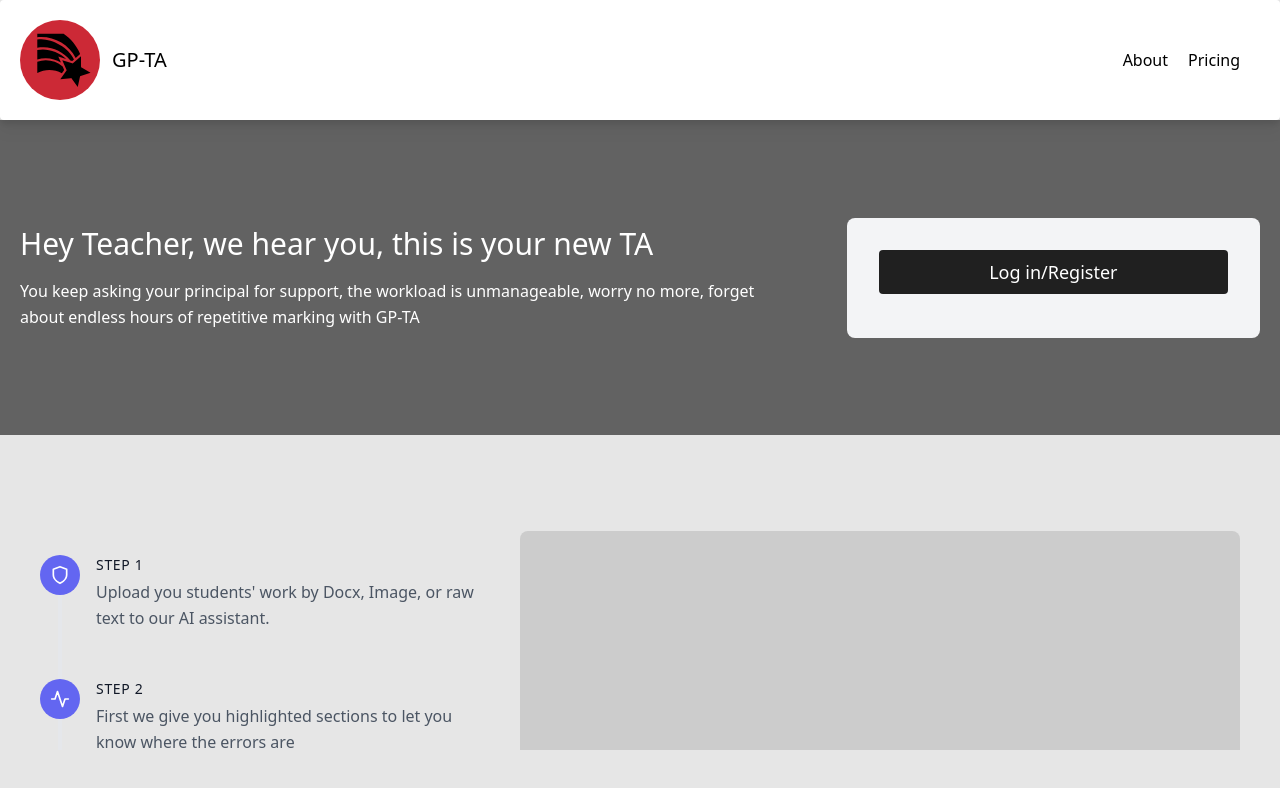
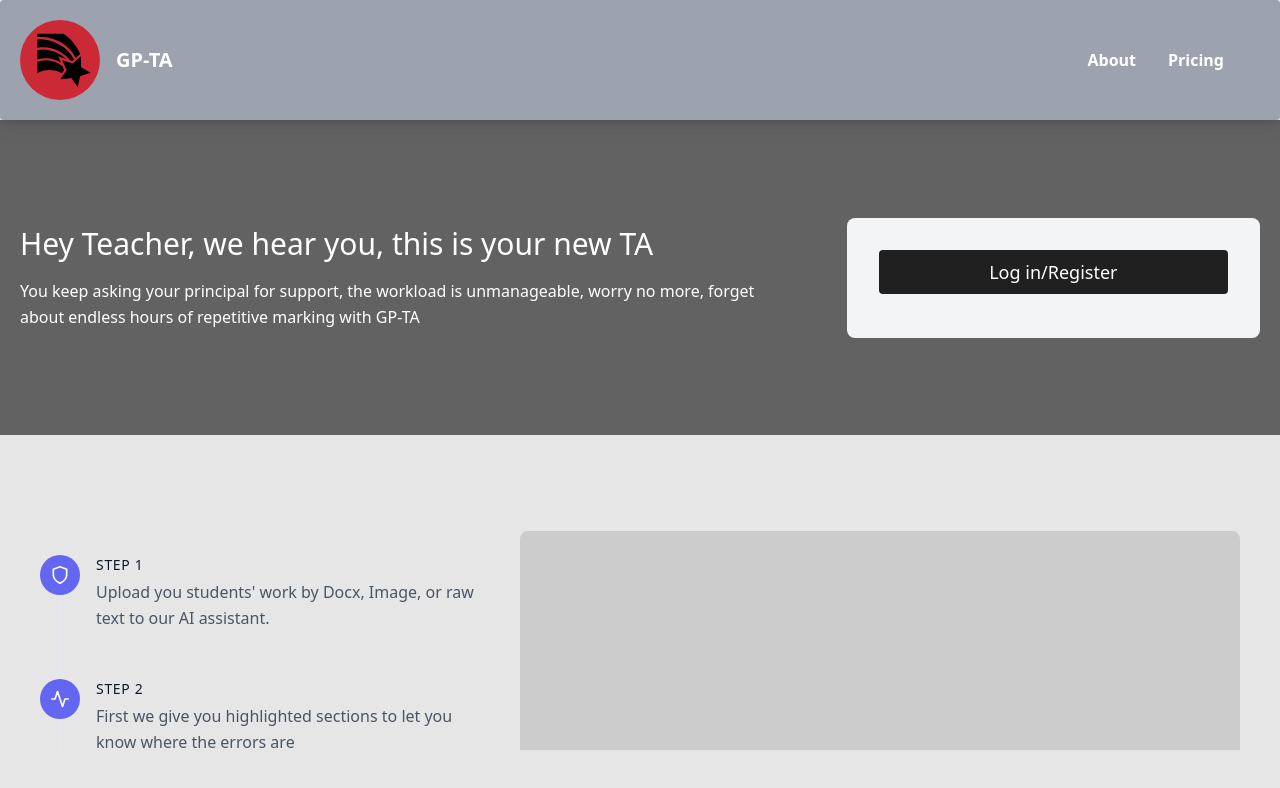
Before and after one commit to Kennyk22/GP-TA, a React (Create React App) app in the folder client/: page / in a window 1280 px wide. Shown: the top 788 px of the page. Built offline with nearby package versions, Linux system fonts and the light colour scheme.

Commit message:
stylings

```diff
--- a/client/src/App.tsx
+++ b/client/src/App.tsx
@@ -19,9 +19,9 @@ function App() {
   const {isAuthenticated}= useAuth0()
 
   return (
-    <div className='flex flex-col h-screen'>
       <Router>
-      <Header/>
+      <Header />
+     <div className='flex flex-col h-screen'>
         <Routes>
           <Route path="/" element={isAuthenticated ?
              <Dashboard/> :
@@ -31,8 +31,8 @@ function App() {
           <Route path="/pricing" element={<Pricing />} />
           <Route path="/completion" element={<Completion/>}/>
         </Routes>
+        </div>
       </Router>
-    </div>
   );
 }
 
--- a/client/src/Components/DropDown.tsx
+++ b/client/src/Components/DropDown.tsx
@@ -47,7 +47,7 @@ export default function DropDown({array, name, checkGrammar}: {array: Student[],
   return (
     <Menu as="div" className="relative ml-3 inline-block text-left">
       <div className=' mt-5 lg:mt-2'>
-        <Menu.Button className="inline-flex w-full justify-center rounded-md border border-gray-300 bg-black px-4 py-2 text-sm font-medium text-white shadow-sm hover:bg-gray-700 focus:outline-none focus:ring-2 focus:ring-red-700 focus:ring-offset-2 focus:ring-offset-gray-100">
+        <Menu.Button className="inline-flex w-full justify-center rounded-md border border-gray-300 bg-black px-4 py-2 font-bold text-white shadow-sm hover:bg-gray-700 focus:outline-none focus:ring-2 focus:ring-red-700 focus:ring-offset-2 focus:ring-offset-gray-100 transition duration-200 ease-in-out">
           {dropState.selectedStudent ? dropState.selectedStudent :  name}
           <ChevronDownIcon className="-mr-1 ml-2 h-5 w-5" aria-hidden="true" />
         </Menu.Button>
--- a/client/src/Components/DropDownAssignment.tsx
+++ b/client/src/Components/DropDownAssignment.tsx
@@ -46,7 +46,7 @@ export default function DropDownAssignment({array, title, checkGrammar}: {array:
   return (
     <Menu as="div" className="relative inline-block text-left">
       <div className=' mt-5 lg:mt-2'>
-        <Menu.Button className="inline-flex w-full justify-center rounded-md border border-gray-300 bg-black px-4 py-2 text-sm font-medium text-white shadow-sm hover:bg-gray-700 focus:outline-none focus:ring-2 focus:ring-red-700 focus:ring-offset-2 focus:ring-offset-gray-100">
+        <Menu.Button className="inline-flex w-full justify-center rounded-md border border-gray-300 bg-black px-4 py-2 font-bold text-white shadow-sm hover:bg-gray-700 focus:outline-none focus:ring-2 focus:ring-red-700 focus:ring-offset-2 focus:ring-offset-gray-100 transition duration-200 ease-in-out">
           {dropState.selectedTitle ? dropState.selectedTitle : title}
           <ChevronDownIcon className="-mr-1 ml-2 h-5 w-5" aria-hidden="true" />
         </Menu.Button>
--- a/client/src/Components/FormAddAssignment.tsx
+++ b/client/src/Components/FormAddAssignment.tsx
@@ -39,7 +39,7 @@ const {getAccessTokenSilently} = useAuth0()
         <input onChange={(e) =>setTitle(e.target.value) } value={title} type="text" id="full-name" name="full-name" className="w-full bg-white rounded border border-gray-300 focus:border-red-700 focus:ring-2 focus:ring-red-200 text-base outline-none text-gray-700 py-1 px-3 leading-8 transition-colors duration-200 ease-in-out"/>
       </div>
 
-        <button onClick={handleSubmit} className="text-white bg-black border-0 py-2 px-8 focus:outline-none hover:bg-yellow-400 hover:text-black rounded text-lg">Add new assignment</button>
+        <button onClick={handleSubmit} className="text-white bg-black border-0 py-2 px-8 font-bold focus:outline-none hover:bg-red-700 hover:text-white rounded text-lg">Add new assignment</button>
     </div>
         </>
       ) : null}
--- a/client/src/Components/FormAddStudent.tsx
+++ b/client/src/Components/FormAddStudent.tsx
@@ -38,7 +38,7 @@ const {getAccessTokenSilently} = useAuth0()
         <input onChange={(e) =>setName(e.target.value) } value={name} type="text" id="full-name" name="full-name" className="w-full bg-white rounded border border-gray-300 focus:border-red-700 focus:ring-2 focus:ring-red-200 text-base outline-none text-gray-700 py-1 px-3 leading-8 transition-colors duration-200 ease-in-out"/>
       </div>
 
-        <button onClick={handleSubmit} className="text-white bg-black border-0 py-2 px-8 focus:outline-none hover:bg-yellow-400 hover:text-black rounded text-lg">Add new student</button>
+        <button onClick={handleSubmit} className="text-white font-bold bg-black border-0 py-2 px-8 focus:outline-none hover:bg-red-700 hover:text-black rounded text-lg">Add new student</button>
     </div>
         </>
       ) : null}
--- a/client/src/Components/GPTA.tsx
+++ b/client/src/Components/GPTA.tsx
@@ -143,8 +143,10 @@ const formatText = (text:any) => {
         {/* <Link to="/teacherNotes"><button className='bg-[#cc2936] hover:bg-[#cc2936] text-black font-bold py-2 bg-opacity-90 px-4 rounded-md shadow-md m-3 w-[60%]'>take me to teacher Notes</button></Link> */}
         {/* <DropDown name = {'Assignments'} array= {GPTAstate.allStudents} checkGrammar={checkGrammar}/> */}
         <div className='mr-7 mt-1'>
-        {GPTAstate.allAssignments ? <DropDownAssignment title={'assignments'} array={GPTAstate.allAssignments}  checkGrammar={checkGrammar} /> : 'loading assignments'}
-        {GPTAstate.allStudents ? <DropDown name={'Students'} array={GPTAstate.allStudents} checkGrammar={checkGrammar} /> : 'loading students'}
+        {GPTAstate.allAssignments ? <DropDownAssignment title={'assignments'} array={GPTAstate.allAssignments}  checkGrammar={checkGrammar} /> :  <p className="bg-red-700 text-white active:bg-black-600 font-bold uppercase text-sm px-4 py-2 ml-7 rounded shadow hover:shadow-lg outline-none focus:outline-none mb-1  ease-linear transition-all duration-150"
+> loading assignments</p>}
+        {GPTAstate.allStudents ? <DropDown name={'Students'} array={GPTAstate.allStudents} checkGrammar={checkGrammar} /> :  <p className="bg-red-700 text-white active:bg-black-600 font-bold uppercase text-sm px-4 py-2 ml-7 rounded shadow hover:shadow-lg outline-none focus:outline-none mb-1  ease-linear transition-all duration-150"
+> loading students</p>}
         </div>
       </div>
 
@@ -218,7 +220,8 @@ const formatText = (text:any) => {
         </div>
       </div> :
        <div className='flex justify-center  items-center h-full w-full'>
-          Please select a student and an assignment
+        <p className="bg-red-700 text-white active:bg-black-600 font-bold uppercase text-sm px-4 py-2 ml-7 rounded shadow hover:shadow-lg outline-none focus:outline-none mb-1  ease-linear transition-all duration-150"
+> Please select a student and an assignment</p>
        </div>
        }
       </section>
--- a/client/src/Components/Header.tsx
+++ b/client/src/Components/Header.tsx
@@ -12,20 +12,20 @@ function Header() {
 
   const {logout, isAuthenticated} = useAuth0()
   return (
-<header className="text-white body-font rounded drop-shadow-lg bg-white">
+<header className="text-white body-font w-full h-30 rounded drop-shadow-lg bg-gray-400">
   <div className="container mx-auto flex flex-wrap p-5 flex-col md:flex-row items-center">
     <a className="flex title-font font-medium items-center text-black mb-4 md:mb-0">
      <Link to="/"> <svg fill="none" stroke="currentColor" stroke-linecap="round" stroke-linejoin="round" stroke-width="2" className="w-20 h-20 text-black p-1 bg-[#cc2936] rounded-full" viewBox="0 -2 13 19">
             <GiRainbowStar />
           </svg></Link>
-      <span className="ml-3 text-xl">GP-TA</span>
+      <span className="text-white text-xl font-bold py-2 px-4 hover:text-black cursor-pointer transition duration-200 ease-in-out">GP-TA</span>
     </a>
     <nav className="md:ml-auto flex flex-wrap items-center text-base justify-center">
-     <Link to="/about"><a className="mr-5 text-black hover:text-[#ebbab9]">About</a></Link>
-      <Link to="/pricing"><a className="mr-5 text-black hover:text-[#ebbab9]">Pricing</a></Link>
+     <Link to="/about"><a className="text-white font-bold py-2 px-4 rounded hover:bg-black transition duration-200 ease-in-out">About</a></Link>
+      <Link to="/pricing"><a className="text-white font-bold py-2 px-4 rounded hover:bg-black transition duration-200 ease-in-out mr-5">Pricing</a></Link>
 
     </nav>
-        {isAuthenticated ? <button onClick={() => logout() } className="inline-flex items-center bg-[#cc2936] text-white border-0 py-1 px-3 focus:outline-none hover:bg-[#ebbab9] hover:text-[#08415c] rounded text-base mt-4 md:mt-0">Log out
+        {isAuthenticated ? <button onClick={() => logout() } className="inline-flex items-center bg-[#cc2936] text-white border-0 py-1 px-3 focus:outline-none hover:bg-red-700 hover:text-white rounded text-base mt-4 md:mt-0">Log out
       <svg fill="none" stroke="currentColor" stroke-linecap="round" stroke-linejoin="round" stroke-width="2" className="w-4 h-4 ml-1" viewBox="0 0 24 24">
         <path d="M5 12h14M12 5l7 7-7 7"></path>
       </svg>
```
